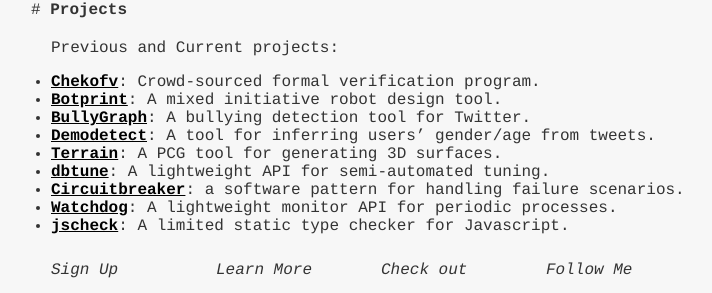
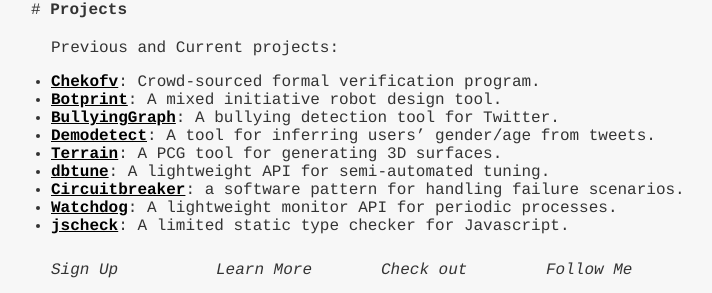
Before and after one commit to hsanchez/hsanchez.github.io, a Jekyll site: the page built from projects/index.md, in a window 1280 px wide. Shown: the part 141-434 px from the top of the page, without its empty margins (259-971 px from the left). Built offline with Jekyll 4.4.1, drawn with Linux system fonts in a browser that asks for light colours; Markdown is read by kramdown in place of the engine named in the settings.

Commit message:
renamed BullyGraph to BullyingGraph

```diff
--- a/projects/index.md
+++ b/projects/index.md
@@ -8,7 +8,7 @@
 
 - [**Chekofv**](https://github.com/organizations/SoftwareIntrospectionLab): Crowd-sourced formal verification program.
 - [**Botprint**](https://github.com/AugmentedDesignLab/botprint2): A mixed initiative robot design tool.
-- [**BullyGraph**](#): A bullying detection tool for Twitter.
+- [**BullyingGraph**](#): A bullying detection tool for Twitter.
 - [**Demodetect**](https://github.com/hsanchez/demodetect): A tool for inferring users' gender/age from tweets.
 - [**Terrain**](https://github.com/hsanchez/terrain): A PCG tool for generating 3D surfaces.
 - [**dbtune**](https://github.com/organizations/dbgroup-at-ucsc): A lightweight API for semi-automated tuning.
```
